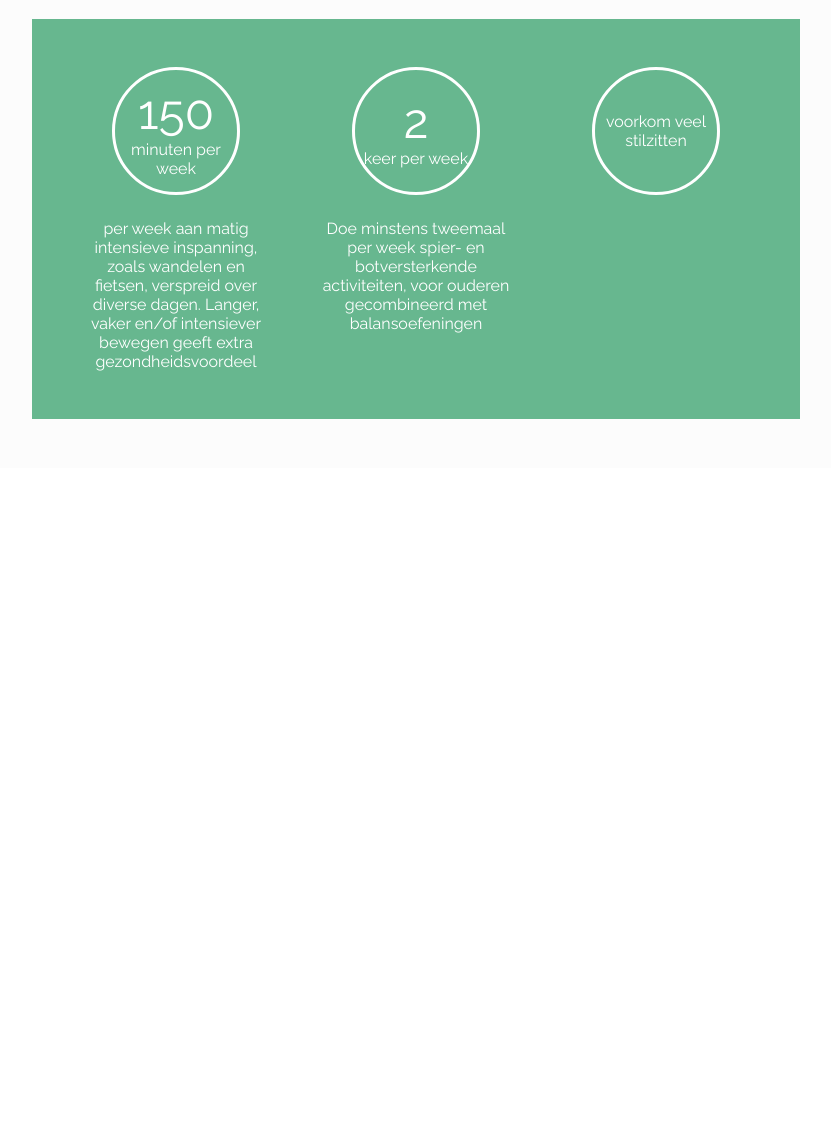
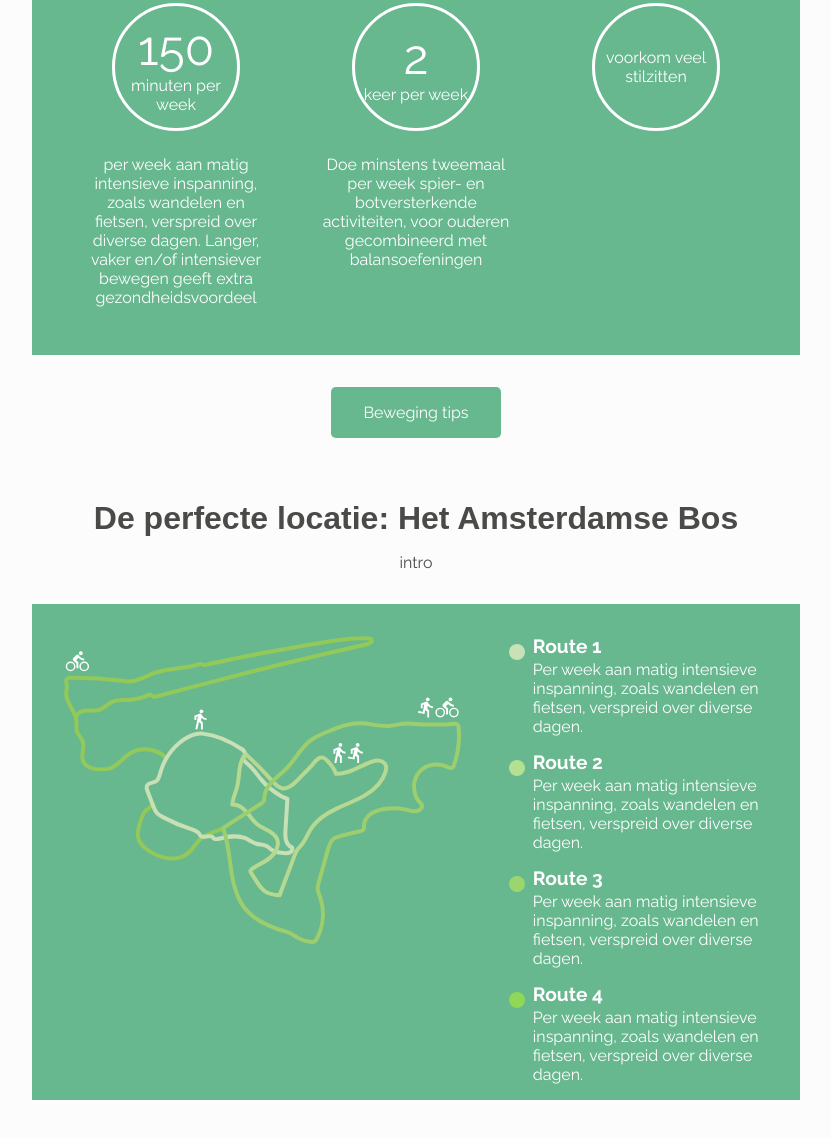
Before and after one commit to NathanNeelis/dataweek, a plain HTML site: page index.html in a window 1280 px wide. Shown: the part 1132-2270 px from the top of the page, without its empty margins (224-1055 px from the left). Before the commit the page ends 1600 px from the top, so only its background shows below. Drawn offline with Linux system fonts and the light colour scheme; a web font is replaced by a local one.

Commit message:
added routes

```diff
--- a/index.html
+++ b/index.html
@@ -51,7 +51,7 @@
             </div>
 
             <div class='button'>
-                <a href="#">Voldoe jij aan de richtlijnen?</a>
+                <a href="#beweegRichtLijnen">Voldoe jij aan de richtlijnen?</a>
             </div>
             <div class="arrow bounce"></div>
         </div>
@@ -59,7 +59,7 @@
     </header>
 
     <main>
-        <div class="mainContainer">
+        <div id="beweegRichtLijnen" class="mainContainer">
             <div class="intro">
                 <h2>
                     Bewegen is goed, meer bewegen is beter
@@ -100,6 +100,60 @@
                     </div>
                 </div>
             </div>
+            <div class='button'>
+                <a href="#WKJD">Beweging tips</a>
+            </div>
+            <!-- <div class="arrow bounce"></div> -->
+        </div>
+
+
+        <div id="WKJD" class="watKanJeDoen">
+            <div class="intro">
+                <h2>
+                    De perfecte locatie: Het Amsterdamse Bos
+                </h2>
+                <p>intro</p>
+            </div>
+            <div class="routes">
+                <div id="routeMap">
+                    <img id="imageRoute" src="img/mappop.svg">
+                </div>
+                <div class="routeInfo">
+                    <div id="route1">
+                        <div>
+                            <div id=route1Kleur></div>
+                            <h3>Route 1</h3>
+                        </div>
+                        <p>Per week aan matig intensieve inspanning, zoals wandelen en fietsen, verspreid over diverse
+                            dagen.</p>
+                    </div>
+                    <div id="route2">
+                        <div>
+                            <div id=route2Kleur></div>
+                            <h3>Route 2</h3>
+                        </div>
+                        <p>Per week aan matig intensieve inspanning, zoals wandelen en fietsen, verspreid over diverse
+                            dagen.</p>
+                    </div>
+                    <div id="route3">
+                        <div>
+                            <div id=route3Kleur></div>
+                            <h3>Route 3</h3>
+                        </div>
+                        <p>Per week aan matig intensieve inspanning, zoals wandelen en fietsen, verspreid over diverse
+                            dagen.</p>
+                    </div>
+                    <div id="route4">
+                        <div>
+                            <div id=route4Kleur></div>
+                            <h3>Route 4</h3>
+                        </div>
+                        <p>Per week aan matig intensieve inspanning, zoals wandelen en fietsen, verspreid over diverse
+                            dagen.</p>
+                    </div>
+                </div>
+
+            </div>
         </div>
     </main>
 
--- a/script.js
+++ b/script.js
@@ -31,3 +31,46 @@
 
 adults.addEventListener('click', richtlijnAdults);
 children.addEventListener('click', richtlijnChildren);
+
+
+const routeOne = document.querySelector('#route1');
+const routeTwo = document.querySelector('#route2');
+const routeThree = document.querySelector('#route3');
+const routeFour = document.querySelector('#route4');
+let routeImage = document.querySelector('#imageRoute');
+
+const routeImageOne = 'img/route1.svg';
+const routeImageTwo = 'img/route2.svg';
+const routeImageThree = 'img/route3.svg';
+const routeImageFour = 'img/route4.svg';
+
+
+routeOne.addEventListener('mouseenter', replaceImageOne);
+routeOne.addEventListener('mouseleave', originalImage);
+routeTwo.addEventListener('mouseenter', replaceImageTwo);
+routeTwo.addEventListener('mouseleave', originalImage);
+routeThree.addEventListener('mouseenter', replaceImageThree);
+routeThree.addEventListener('mouseleave', originalImage);
+routeFour.addEventListener('mouseenter', replaceImageFour);
+routeFour.addEventListener('mouseleave', originalImage);
+
+
+function originalImage() {
+    routeImage.src = 'img/mappop.svg'
+}
+
+function replaceImageOne() {
+    routeImage.src = routeImageOne;
+};
+
+function replaceImageTwo() {
+    routeImage.src = routeImageTwo;
+};
+
+function replaceImageThree() {
+    routeImage.src = routeImageThree;
+};
+
+function replaceImageFour() {
+    routeImage.src = routeImageFour;
+};
--- a/style.css
+++ b/style.css
@@ -99,7 +99,7 @@
 /* RESOURCE: https://codepen.io/bitstarr/pen/XjaJGz  */
 .arrow {
     position: relative;
-    bottom: -10rem;
+    bottom: -6rem;
     left: 50%;
     margin-left: -20px;
     width: 40px;
@@ -162,7 +162,7 @@
     color: #4A4A49;
     font-family: 'Thasadith', sans-serif;
     font-size: 2em;
-    padding-top: 3em;
+    padding-top: 1em;
 
 }
 
@@ -253,3 +253,101 @@
 .buttonActive:focus {
     outline: none;
 }
+
+.watKanJeDoen {
+    width: 60vw;
+    height: 100vh;
+    margin: 0 auto;
+    /* text-align: center; */
+}
+
+.watKanJeDoen .intro h2,
+.watKanJeDoen .intro p {
+    text-align: center;
+}
+
+h3 {
+    color: white;
+    font-size: 1.2em;
+    /* padding-top: 1em; */
+}
+
+.routeInfo {
+    padding: 1em;
+}
+
+#route1 div,
+#route2 div,
+#route3 div,
+#route4 div {
+    display: flex;
+    flex-direction: row;
+    justify-content: flex-start;
+    align-items: center;
+    margin-top: .75em;
+}
+
+#route1 p,
+#route2 p,
+#route3 p,
+#route4 p {
+    margin-left: 1.5em;
+
+}
+
+
+#route1Kleur {
+    width: 1em;
+    height: 1em;
+    background-color: #C9E1B6;
+    border-radius: 50%;
+    margin-right: .5em;
+}
+
+#route2Kleur {
+    width: 1em;
+    height: 1em;
+    background-color: #B4E091;
+    border-radius: 50%;
+    margin-right: .5em;
+}
+
+#route3Kleur {
+    width: 1em;
+    height: 1em;
+    background-color: #9BD56D;
+    border-radius: 50%;
+    margin-right: .5em;
+}
+
+#route4Kleur {
+    width: 1em;
+    height: 1em;
+    background-color: #8FD856;
+    border-radius: 50%;
+    margin-right: .5em;
+}
+
+.routeInfo p {
+    color: white;
+}
+
+.routes {
+    background-color: #67B78F;
+    display: flex;
+    flex-direction: row;
+    justify-content: space-between;
+}
+
+#routeMap {
+    width: 60%;
+    /* height: 50vh; */
+    padding: 2em;
+    /* background-image: url(img/mappop.svg);
+    background-size: cover;
+    background-position: center; */
+}
+
+.routeInfo {
+    width: 40%;
+}
```
Also changed, not shown: img/mappop.svg (added), img/route1.svg (added), img/route2.svg (added), img/route3.svg (added), img/route4.svg (added).
